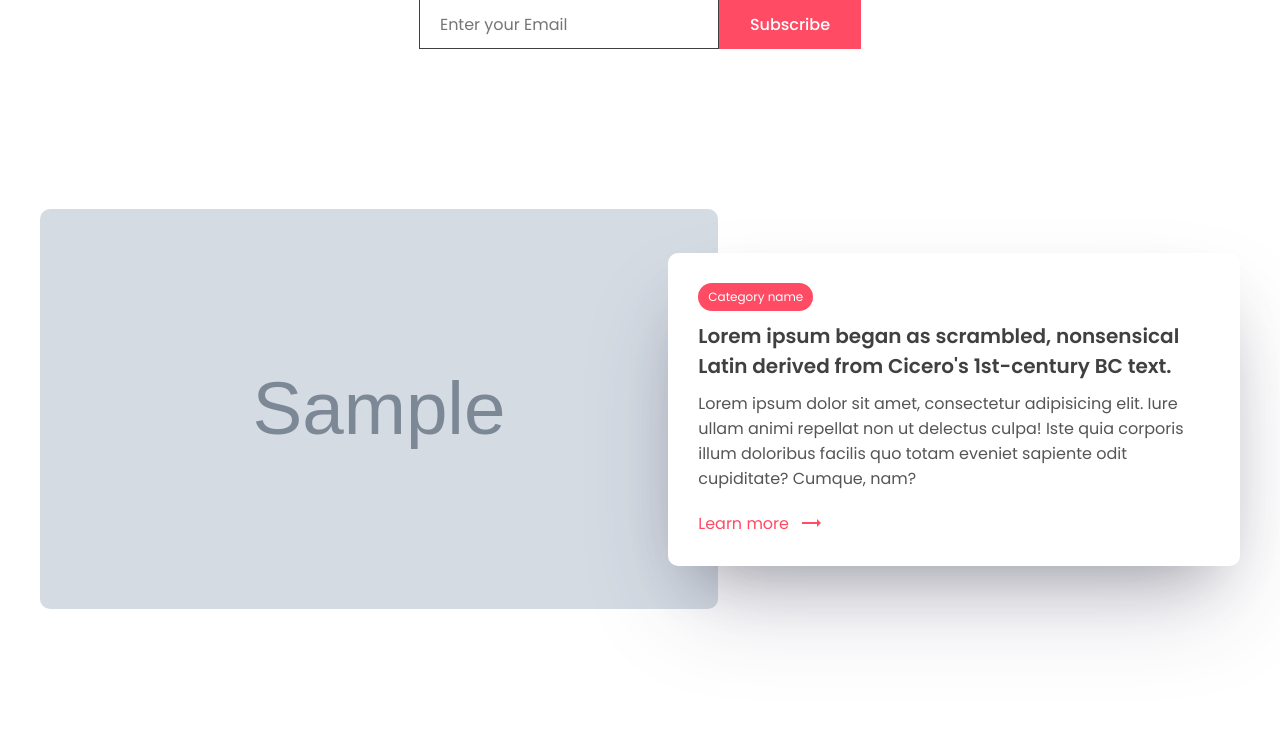
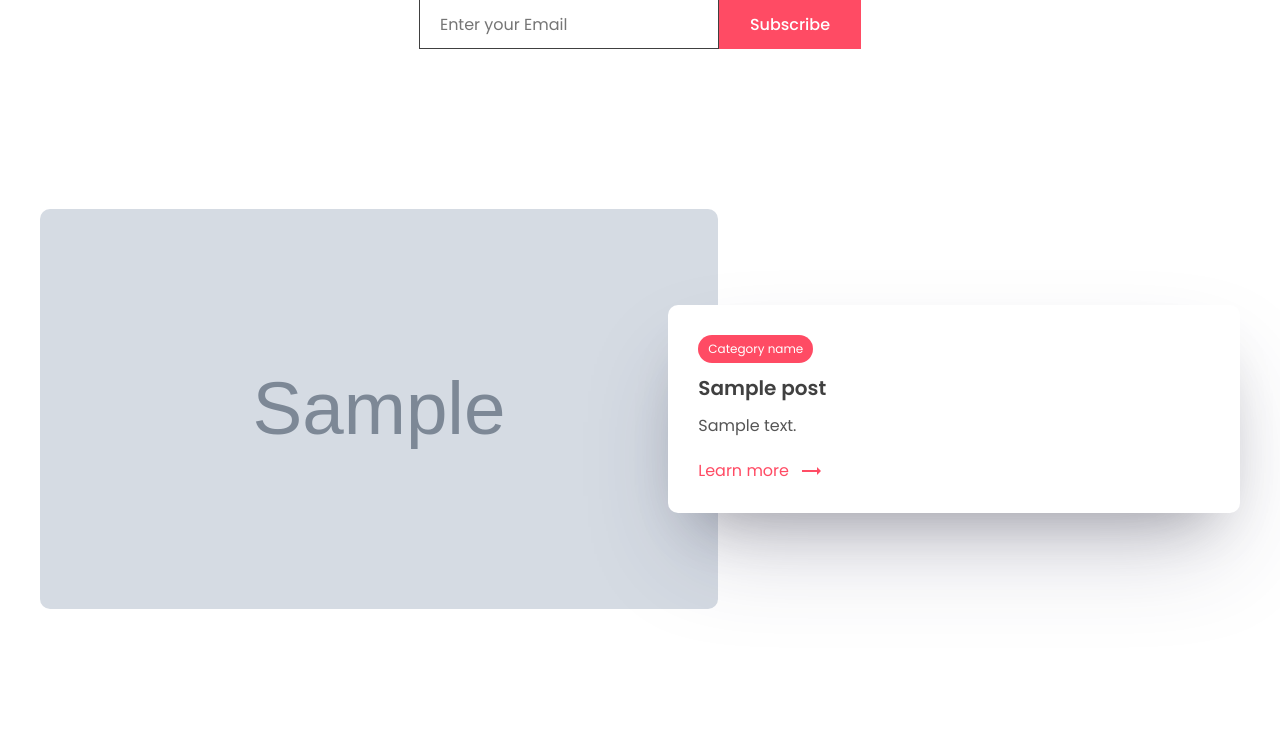
Before and after one commit to Al3xandruF/explorers_project-4_fullstack, a Django app: page / in a window 1280 px wide. Shown: the part 556-1287 px from the top of the page. Run offline with Django 4.2, Linux system fonts and the light colour scheme; tables that the repository leaves empty hold one stand-in row (values such as "Sample post"); grey boxes marked "Sample" are stand-in pictures; some libraries are stand-ins or nearby versions.

Commit message:
Update index.html/views for featured post render

```diff
--- a/blogapp/templates/app/index.html
+++ b/blogapp/templates/app/index.html
@@ -20,12 +20,11 @@
         </div>
         <div class="newsletter">
           <form method="POST">
-            {% csrf_token %}
-            {{subscribe_form}}
+            {% csrf_token %} {{subscribe_form}}
             <button class="btn btn-primary">Subscribe</button>
           </form>
           {% if subscribe_successful %}
-          <br>
+          <br />
           <p id="msgCenter">Subscribed Successfully!</p>
           {% endif %}
         </div>
@@ -35,6 +34,7 @@
   {% if featured_blog %}
   <section class="sp">
     <div class="container">
+      <a href="{% url 'post_page' featured_blog.slug %}">
         <div class="grid-2">
           <div class="post-img">
             <img src="{{featured_blog.image.url}}" alt="" />
@@ -44,20 +44,17 @@
               <p>Category name</p>
             </div>
             <h1>
-            Lorem ipsum began as scrambled, nonsensical Latin derived from
-            Cicero's 1st-century BC text.
+              {{featured_blog.title}}
             </h1>
             <p class="des">
-            Lorem ipsum dolor sit amet, consectetur adipisicing elit. Iure ullam
-            animi repellat non ut delectus culpa! Iste quia corporis illum
-            doloribus facilis quo totam eveniet sapiente odit cupiditate?
-            Cumque, nam?
+              {{featured_blog.content|truncatechars:200}}
             </p>
             <a class="learn" href="#"
               >Learn more <span class="material-icons"> trending_flat </span></a
             >
           </div>
         </div>
+      </a>
     </div>
   </section>
   {% endif %}
```
Lines whose indentation alone changed are shown as unchanged.
